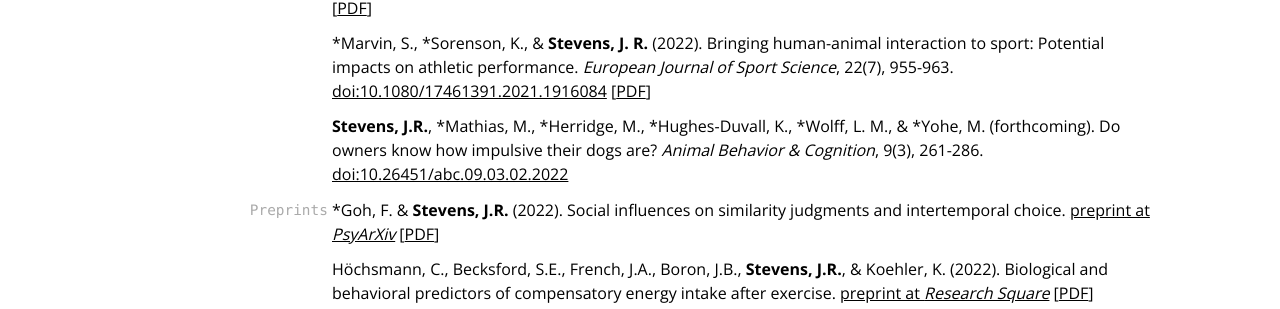
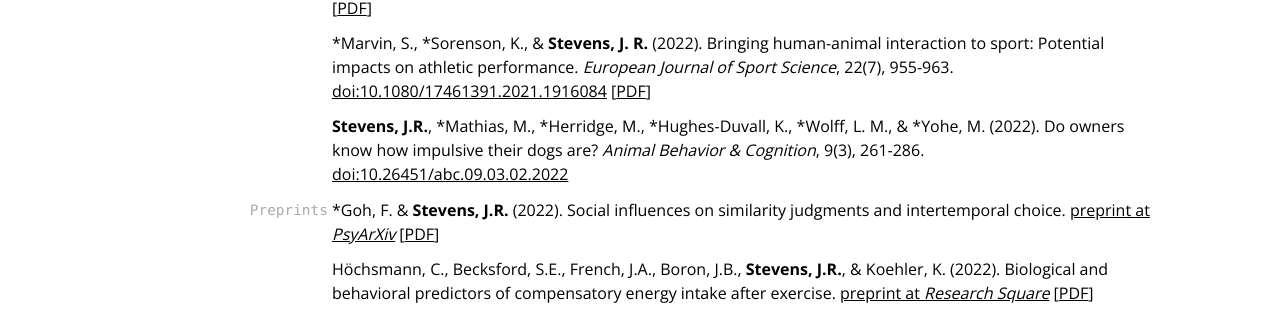
Before and after one commit to JeffreyRStevens/cv, a Jekyll site: the page built from index.md, in a window 1280 px wide and 900 px high, scrolled down 7097 px. Shown: the part 145-454 px from the top of the window. Built offline with Jekyll 4.4.1, drawn with Linux system fonts in a browser that asks for light colours; nearby versions of some CDN libraries; some web fonts are replaced.

Commit message:
Fix year in Stevens et al. 2022

```diff
--- a/index.md
+++ b/index.md
@@ -278,7 +278,7 @@ Miller, R., Lambert, M. L., Frohnwieser, A., Brecht, K. F., Bugnyar, T., Crampto
 
 \*Marvin, S., \*Sorenson, K., & **Stevens, J. R.** (2022). Bringing human-animal interaction to sport: Potential impacts on athletic performance. *European Journal of Sport Science*, 22(7), 955-963. [doi:10.1080/17461391.2021.1916084](https://doi.org/10.1080/17461391.2021.1916084) [[PDF](https://decisionslab.unl.edu/pubs/marvin_etal_2020_preprint.pdf)]
 
-**Stevens, J.R.**, \*Mathias, M., \*Herridge, M., \*Hughes-Duvall, K., \*Wolff, L. M., & \*Yohe, M. (forthcoming). Do owners know how impulsive their dogs are? *Animal Behavior & Cognition*,   9(3), 261-286. [doi:10.26451/abc.09.03.02.2022](https://doi.org/10.26451/abc.09.03.02.2022)
+**Stevens, J.R.**, \*Mathias, M., \*Herridge, M., \*Hughes-Duvall, K., \*Wolff, L. M., & \*Yohe, M. (2022). Do owners know how impulsive their dogs are? *Animal Behavior & Cognition*,   9(3), 261-286. [doi:10.26451/abc.09.03.02.2022](https://doi.org/10.26451/abc.09.03.02.2022)
 
 
 <!-- `Forthcoming` -->
```
Also changed, not shown: cv.md (+1 -1 lines), 1 other file.
